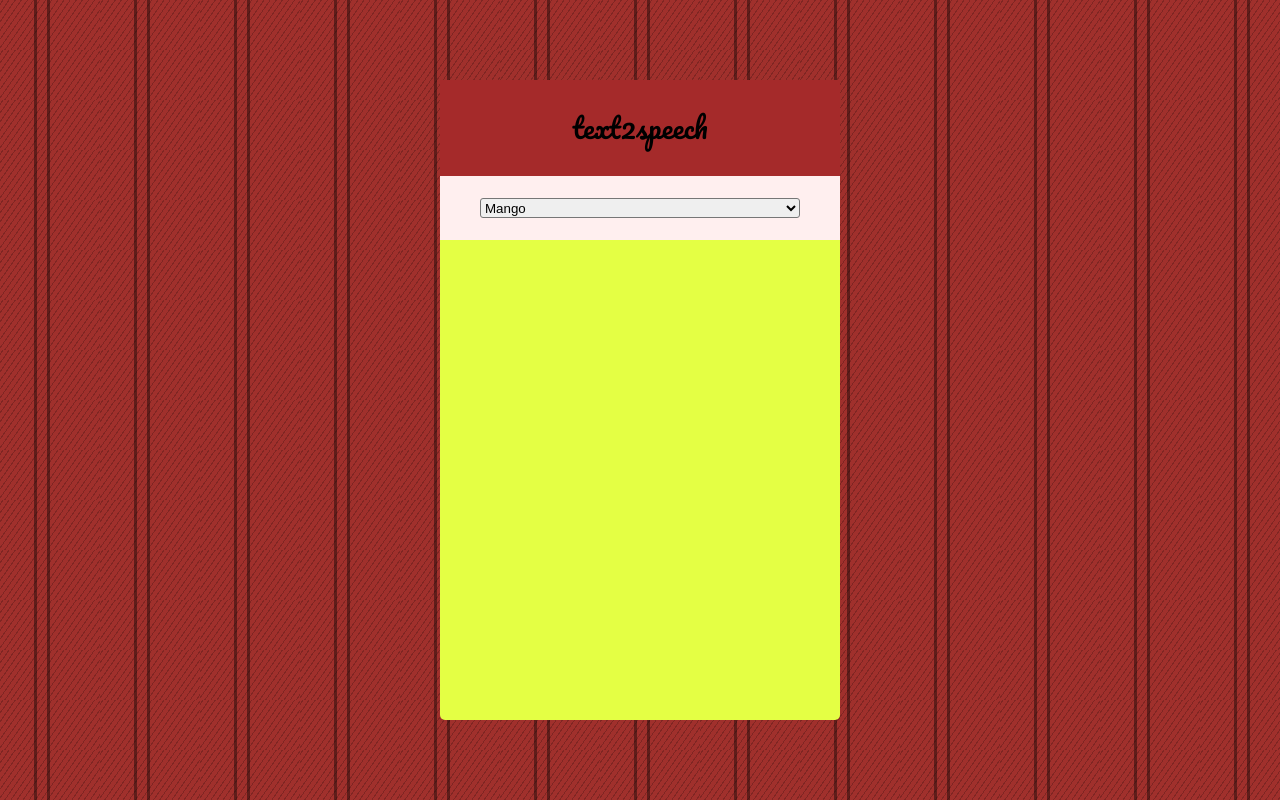
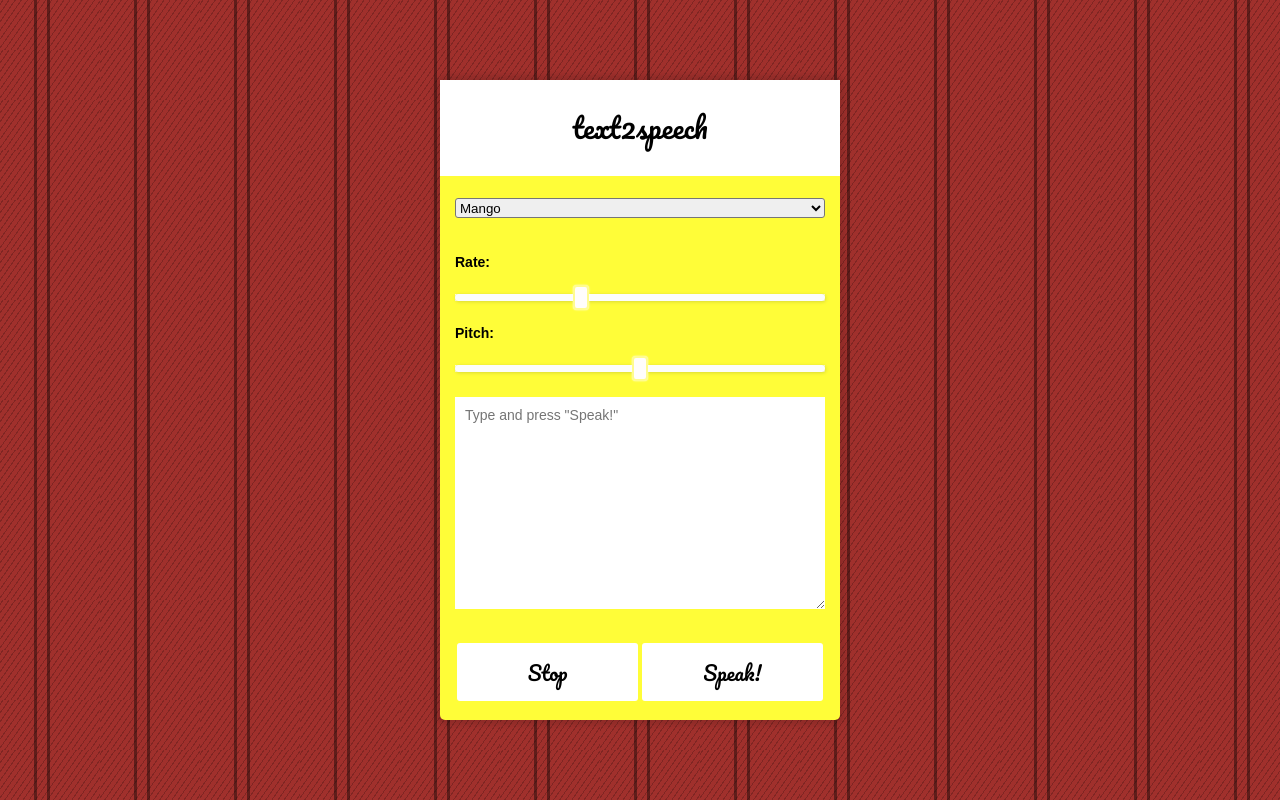
Before and after one commit to gusgad/text2speech, a React (Create React App) app: page / in a window 1280 px wide. Built offline with nearby package versions, Linux system fonts and the light colour scheme.

Commit message:
Add all components with styles

```diff
--- a/src/components/App/App.css
+++ b/src/components/App/App.css
@@ -4,6 +4,7 @@
     height: 80%;
     max-width: 400px;
     margin: 0 auto;
-    background-color: #E4FF44;
+    background-color: #fffd38;
     border-radius: 5px;
+    box-shadow:0 0 5px 5px rgba(0,0,0,0.1);
 }
--- a/src/components/App/App.js
+++ b/src/components/App/App.js
@@ -2,6 +2,8 @@ import React, { Component } from 'react';
 import './App.css';
 import {Header} from '../Header/Header';
 import {LanguageSelector} from '../LangSelector/LangSelector';
+import {Options} from '../Options/Options';
+import {Controls} from '../Controls/Controls';
 
 class App extends Component {
   render() {
@@ -9,6 +11,8 @@ class App extends Component {
       <div className="App">
         <Header />
         <LanguageSelector value='mango' />
+        <Options />
+        <Controls />
       </div>
     );
   }
--- /dev/null
+++ b/src/components/Controls/Controls.css
@@ -0,0 +1,24 @@
+.Controls-container {
+    width: 100%;
+    height: 15%;
+    padding: 0 15px;
+    display: flex;
+    justify-content: space-around;
+    align-items: center;
+}
+
+.Controls-button {
+    width: 50%;
+    height: 60%;
+    margin: 0 2px;
+    background-color: white;
+    border-radius: 3px;
+    border: none;
+    outline: none;
+    font-family: 'Pacifico', cursive;
+    font-size: 20px;
+}
+
+.Controls-button:hover {
+
+}
--- /dev/null
+++ b/src/components/Controls/Controls.js
@@ -0,0 +1,9 @@
+import React from 'react';
+import './Controls.css';
+
+export const Controls = () => (
+    <div className='Controls-container'>
+        <button className='Controls-button'>Stop</button>
+        <button className='Controls-button'>Speak!</button>
+    </div>
+)
--- a/src/components/Header/Header.css
+++ b/src/components/Header/Header.css
@@ -1,7 +1,7 @@
 .Header-container {
     width: 100%;
     height: 15%;
-    background-color: brown;
+    background-color: white;
     display: flex;
     align-items: center;
     justify-content: center;
--- a/src/components/LangSelector/LangSelector.css
+++ b/src/components/LangSelector/LangSelector.css
@@ -1,14 +1,14 @@
 .LanguageSelector-container {
     width: 100%;
     height: 10%;
-    background-color: #FFEFEF;
     display: flex;
     justify-content: center;
     align-items: center;
+    padding: 0 15px;
 }
 
 .LanguageSelector-input {
-    width: 80%;
+    width: 100%;
     height: 20px;
     border-radius: 3px;
 }
--- /dev/null
+++ b/src/components/Options/Options.css
@@ -0,0 +1,118 @@
+.Options-container {
+    width: 100%;
+    height: 60%;
+    padding: 15px 15px;
+    display: flex;
+    flex-direction: column;
+    justify-content: space-between;
+    align-items: center;
+}
+
+.Options-label {
+    width: 100%;
+    display: block;
+    font-family: sans-serif;
+    font-size: 14px;
+    font-weight: 600;
+}
+
+.Options-input {
+    width: 100%;
+    display: block;
+}
+
+input[type=range].Options-input {
+  -webkit-appearance: none;
+  width: 100%;
+  margin: 9.15px 0;
+}
+input[type=range].Options-input:focus {
+  outline: none;
+}
+input[type=range].Options-input::-webkit-slider-runnable-track {
+  width: 100%;
+  height: 6.7px;
+  cursor: pointer;
+  box-shadow: 1px 1px 3.9px #dbdb36, 0px 0px 1px #dfdf4c;
+  background: rgba(249, 250, 247, 0.46);
+  border-radius: 5.8px;
+  border: 0px solid #ffffff;
+}
+input[type=range].Options-input::-webkit-slider-thumb {
+  box-shadow: 0px 0px 1.7px #ffffff, 0px 0px 0px #ffffff;
+  border: 2.9px solid rgba(255, 253, 105, 0.73);
+  height: 25px;
+  width: 16px;
+  border-radius: 4px;
+  background: #fffdfc;
+  cursor: pointer;
+  -webkit-appearance: none;
+  margin-top: -9.15px;
+}
+
+input[type=range].Options-input::-moz-range-track {
+  width: 100%;
+  height: 6.7px;
+  cursor: pointer;
+  box-shadow: 1px 1px 3.9px #dbdb36, 0px 0px 1px #dfdf4c;
+  background: rgba(249, 250, 247, 0.46);
+  border-radius: 5.8px;
+  border: 0px solid #ffffff;
+}
+input[type=range].Options-input::-moz-range-thumb {
+  box-shadow: 0px 0px 1.7px #ffffff, 0px 0px 0px #ffffff;
+  border: 2.9px solid rgba(255, 253, 105, 0.73);
+  height: 25px;
+  width: 16px;
+  border-radius: 4px;
+  background: #fffdfc;
+  cursor: pointer;
+}
+input[type=range].Options-input::-ms-track {
+  width: 100%;
+  height: 6.7px;
+  cursor: pointer;
+  background: transparent;
+  border-color: transparent;
+  color: transparent;
+}
+input[type=range].Options-input::-ms-fill-lower {
+  background: rgba(209, 217, 194, 0.46);
+  border: 0px solid #ffffff;
+  border-radius: 11.6px;
+  box-shadow: 1px 1px 3.9px #dbdb36, 0px 0px 1px #dfdf4c;
+}
+input[type=range].Options-input::-ms-fill-upper {
+  background: rgba(249, 250, 247, 0.46);
+  border: 0px solid #ffffff;
+  border-radius: 11.6px;
+  box-shadow: 1px 1px 3.9px #dbdb36, 0px 0px 1px #dfdf4c;
+}
+input[type=range].Options-input::-ms-thumb {
+  box-shadow: 0px 0px 1.7px #ffffff, 0px 0px 0px #ffffff;
+  border: 2.9px solid rgba(255, 253, 105, 0.73);
+  height: 25px;
+  width: 16px;
+  border-radius: 4px;
+  background: #fffdfc;
+  cursor: pointer;
+  height: 6.7px;
+}
+input[type=range].Options-input:focus::-ms-fill-lower {
+  background: rgba(249, 250, 247, 0.46);
+}
+input[type=range].Options-input:focus::-ms-fill-upper {
+  background: rgba(255, 255, 255, 0.46);
+}
+
+
+
+.Options-textarea {
+    width: 100%;
+    height: 60%;
+    padding: 10px;
+    font-family: sans-serif;
+    font-size: 14px;
+    border: none;
+    outline: none;
+}
--- /dev/null
+++ b/src/components/Options/Options.js
@@ -0,0 +1,14 @@
+import React from 'react';
+import './Options.css';
+
+export const Options = (props) => (
+    <div className='Options-container'>
+        <label className='Options-label'>Rate:</label>
+        <input className='Options-input' name='rate' type='range' min='0' max='3' value='1' step='0.1'/>
+
+        <label className='Options-label'>Pitch:</label>
+        <input className='Options-input' name='pitch' type='range' min='0' max='2' value='1' step='0.1'/>
+
+        <textarea className='Options-textarea' name='text' placeholder='Type and press "Speak!"'></textarea>
+    </div>
+)
```
Also changed, not shown: 1 other file (tests, documents, lock files or other folders).
